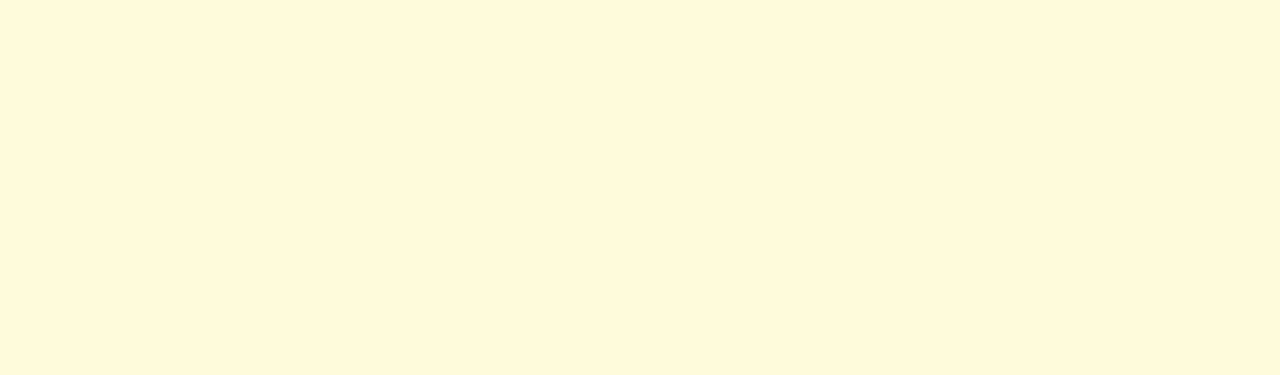
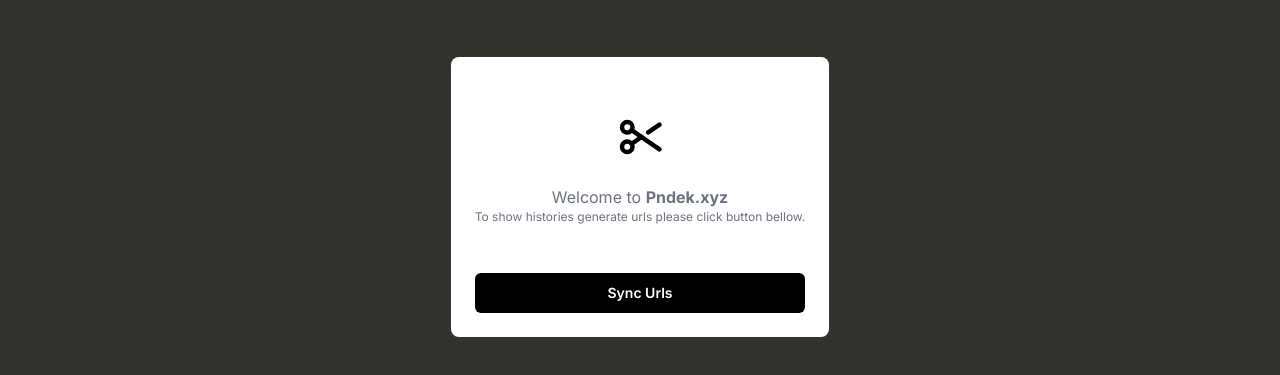
Before and after one commit to MohamedABBJ/url-shortener, a Next.js app: page /generate in a window 1280 px wide. Shown: the part 203-578 px from the top of the page. Built offline with nearby package versions, Linux system fonts and the light colour scheme; no server answers; the database is empty.

Commit message:
adding sync url popup to generate page

```diff
--- /dev/null
+++ b/src/app/generate/generated-url-sync-popup.tsx
@@ -0,0 +1,26 @@
+import Image from "next/image";
+import LogoScissors from "../../../public/logoScissors.svg";
+
+export default function GeneratedUrlSyncPopUp() {
+  return (
+    <>
+      <div className="absolute h-lvh w-full opacity-80 bg-black" />
+      <div className="h-lvh w-full flex justify-center items-center">
+        <div className="bg-white rounded-lg  z-10 flex flex-col items-center pt-14 pb-6 px-6 gap-6">
+          <Image width={48} src={LogoScissors} alt="ScissorsPopUpLogo" />
+          <div className="text-center">
+            <h1 className="text-gray-500">
+              Welcome to <strong>Pndek.xyz</strong>
+            </h1>
+            <p className="text-xs text-gray-500">
+              To show histories generate urls please click button bellow.
+            </p>
+          </div>
+          <button className="text-sm font-semibold bg-black text-white rounded-md mt-6 w-full h-10">
+            Sync Urls
+          </button>
+        </div>
+      </div>
+    </>
+  );
+}
--- a/src/app/generate/page.tsx
+++ b/src/app/generate/page.tsx
@@ -1,8 +1,13 @@
 import Link from "next/link";
 import GeneratedURLTable from "./generated-url-table";
+import GeneratedUrlSyncPopUp from "./generated-url-sync-popup";
 
 export default function UserGeneratedURL() {
   return (
+    <>
+      <div className="absolute w-full z-30">
+        <GeneratedUrlSyncPopUp />
+      </div>
       <div className="animate-changing-colors h-lvh">
         {/* Top Content */}
         <div className="sticky top-0 py-4 px-12 z-20 backdrop-blur-sm">
@@ -24,5 +29,6 @@
           </div>
         </div>
       </div>
+    </>
   );
 }
```
Also changed, not shown: 1 other file (tests, documents, lock files or other folders). Lines whose indentation alone changed are shown as unchanged.
